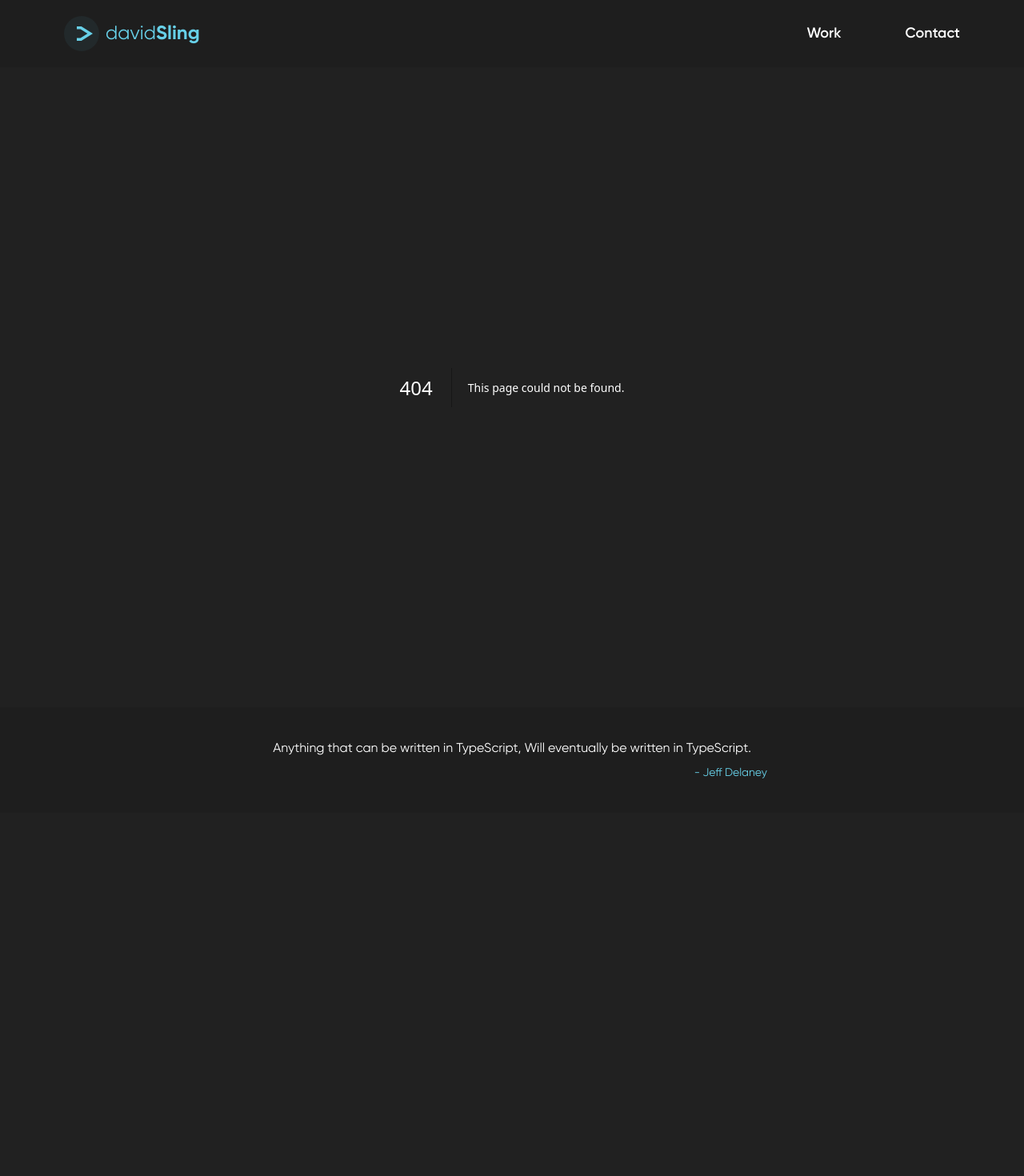
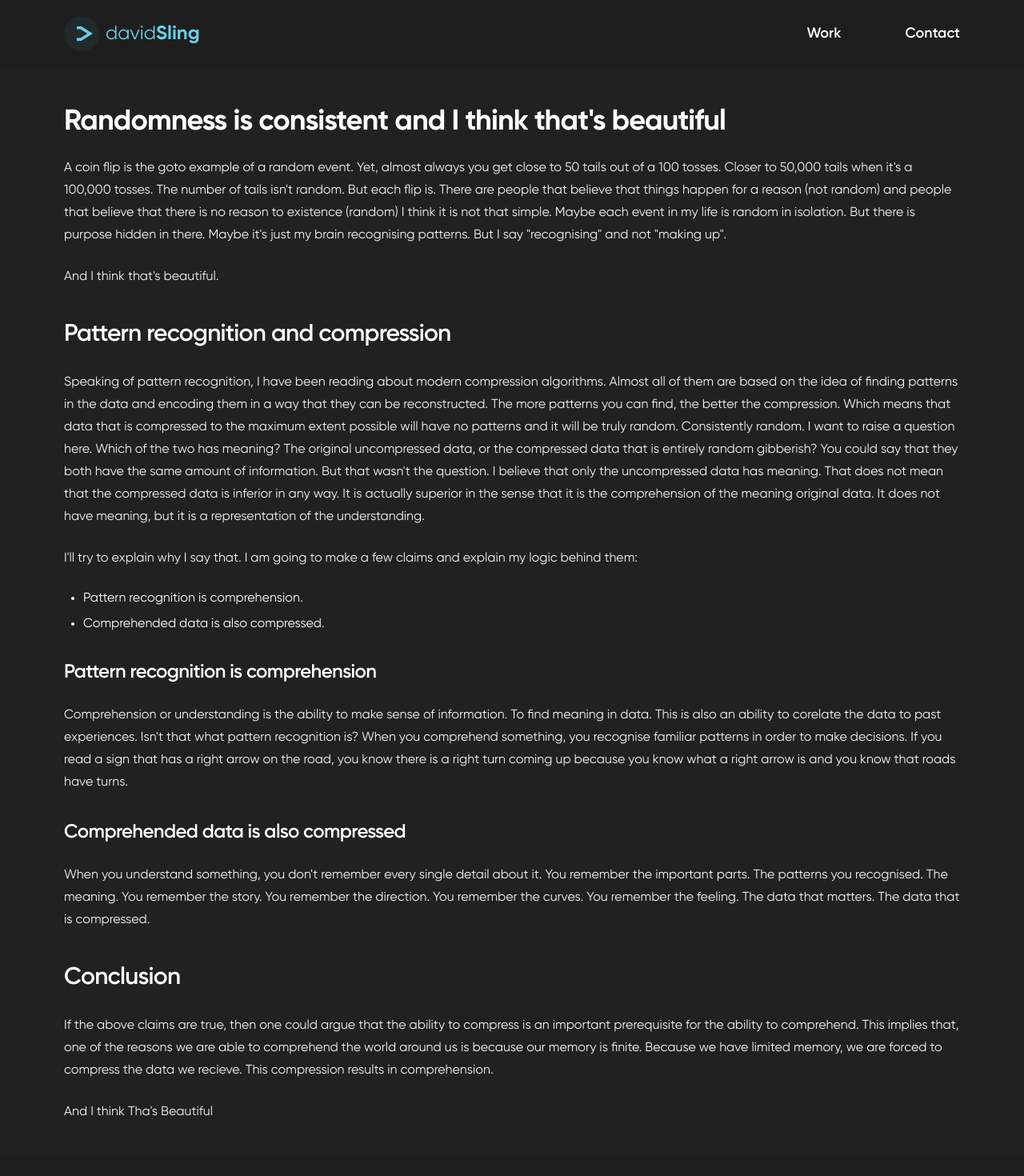
Before and after one commit to david-sling/portfolio-2, a Next.js app: page /blogs/consistent-randomness in a window 1280 px wide. Before the commit this address had no page. Shown: the top 1470 px of the page at 80% size. Before the commit the page ends 1016 px from the top, so only its background shows below. Built offline with nearby package versions, Linux system fonts and the light colour scheme.

Commit message:
blog: consistent-randomness

```diff
--- /dev/null
+++ b/src/app/blogs/(blog)/consistent-randomness/page.mdx
@@ -0,0 +1,39 @@
+import { formatMetadata } from "@/utils/metadata";
+
+export const metadata = () => {
+  return formatMetadata({
+    title: "Consistent Randomness",
+    date: "2024-09-11",
+    description: "Randomness is consistent and I think that's beautiful",
+    tags: ["randomness", "pattern recognition", "compression"],
+  });
+};
+
+# Randomness is consistent and I think that's beautiful
+
+A coin flip is the goto example of a random event. Yet, almost always you get close to 50 tails out of a 100 tosses. Closer to 50,000 tails when it's a 100,000 tosses. The number of tails isn't random. But each flip is. There are people that believe that things happen for a reason (not random) and people that believe that there is no reason to existence (random) I think it is not that simple. Maybe each event in my life is random in isolation. But there is purpose hidden in there. Maybe it's just my brain recognising patterns. But I say "recognising" and not "making up".
+
+And I think that's beautiful.
+
+## Pattern recognition and compression
+
+Speaking of pattern recognition, I have been reading about modern compression algorithms. Almost all of them are based on the idea of finding patterns in the data and encoding them in a way that they can be reconstructed. The more patterns you can find, the better the compression. Which means that data that is compressed to the maximum extent possible will have no patterns and it will be truly random. Consistently random. I want to raise a question here. Which of the two has meaning? The original uncompressed data, or the compressed data that is entirely random gibberish? You could say that they both have the same amount of information. But that wasn't the question. I believe that only the uncompressed data has meaning. That does not mean that the compressed data is inferior in any way. It is actually superior in the sense that it is the comprehension of the meaning original data. It does not have meaning, but it is a representation of the understanding.
+
+I'll try to explain why I say that. I am going to make a few claims and explain my logic behind them:
+
+- Pattern recognition is comprehension.
+- Comprehended data is also compressed.
+
+### Pattern recognition is comprehension
+
+Comprehension or understanding is the ability to make sense of information. To find meaning in data. This is also an ability to corelate the data to past experiences. Isn't that what pattern recognition is? When you comprehend something, you recognise familiar patterns in order to make decisions. If you read a sign that has a right arrow on the road, you know there is a right turn coming up because you know what a right arrow is and you know that roads have turns.
+
+### Comprehended data is also compressed
+
+When you understand something, you don't remember every single detail about it. You remember the important parts. The patterns you recognised. The meaning. You remember the story. You remember the direction. You remember the curves. You remember the feeling. The data that matters. The data that is compressed.
+
+## Conclusion
+
+If the above claims are true, then one could argue that the ability to compress is an important prerequisite for the ability to comprehend. This implies that, one of the reasons we are able to comprehend the world around us is because our memory is finite. Because we have limited memory, we are forced to compress the data we recieve. This compression results in comprehension.
+
+And I think Tha's Beautiful
--- a/src/app/layout.tsx
+++ b/src/app/layout.tsx
@@ -23,7 +23,7 @@ export default function RootLayout({
     <html className="scroll-smooth" lang="en">
       <body
         className={cn(
-          "bg-dark text-white w-full overflow-x-hidden",
+          "bg-dark text-white w-full overflow-x-hidden flex flex-col min-h-screen",
           systemUi.className
         )}
       >
--- a/src/components/common/Footer.tsx
+++ b/src/components/common/Footer.tsx
@@ -2,7 +2,7 @@ import { Section } from "./Section";
 
 export const Footer = () => (
   <Section
-    className="bg-dark-900 py-10 pb-32 md:pb-10"
+    className="bg-dark-900 py-10 pb-32 md:pb-10 mt-auto"
     innerClassName="flex flex-col items-center"
   >
     <div className="w-fit flex flex-col items-center gap-2">
--- a/src/mdx-components.tsx
+++ b/src/mdx-components.tsx
@@ -28,7 +28,7 @@ const components = {
   h2: ({ className, ...props }: HeadingProps) => (
     <h2
       className={cn(
-        "mt-10 scroll-m-20 border-b pb-1 text-3xl font-semibold tracking-tight first:mt-0",
+        "mt-10 scroll-m-20 pb-1 text-3xl font-semibold tracking-tight first:mt-0",
         className
       )}
       {...props}
@@ -84,7 +84,10 @@ const components = {
     HTMLParagraphElement
   >) => (
     <p
-      className={cn("leading-7 [&:not(:first-child)]:mt-6", className)}
+      className={cn(
+        "leading-7 [&:not(:first-child)]:mt-6 opacity-95",
+        className
+      )}
       {...props}
     />
   ),
@@ -147,7 +150,7 @@ const components = {
   em: (props: React.HTMLAttributes<HTMLElement>) => (
     <em className="text-center py-1 text-sm flex justify-center" {...props} />
   ),
-  hr: ({ ...props }) => <hr {...props} className="my-4 md:my-8" />,
+  hr: ({ ...props }) => <hr {...props} className="my-4 md:my-8 mx-auto" />,
   table: ({ className, ...props }: React.HTMLAttributes<HTMLTableElement>) => (
     <div className="my-6 w-full overflow-y-auto">
       <table className={cn("w-full", className)} {...props} />
```
Also changed, not shown: src/app/blogs/(blog)/using-mdx-to-build-blogs-on-next-js/page.mdx (deleted, +0 -5 lines), 1 other file (tests, documents, lock files or other folders).
